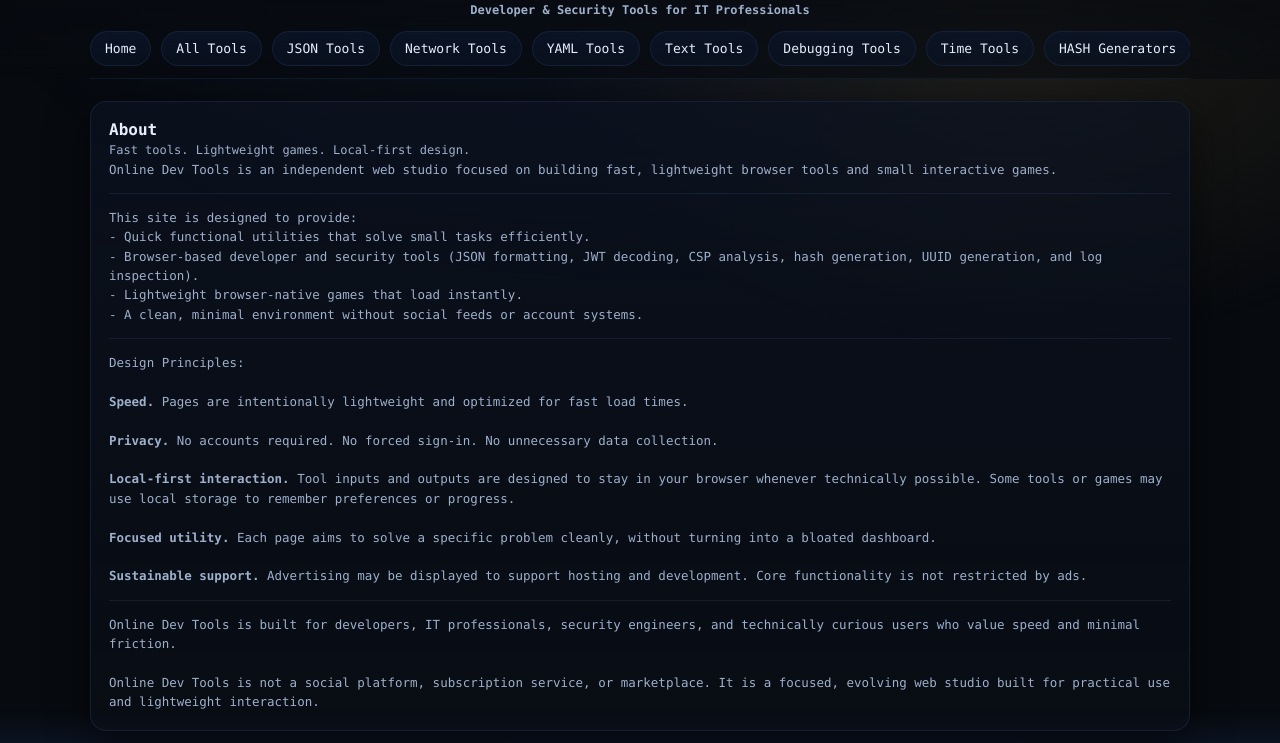
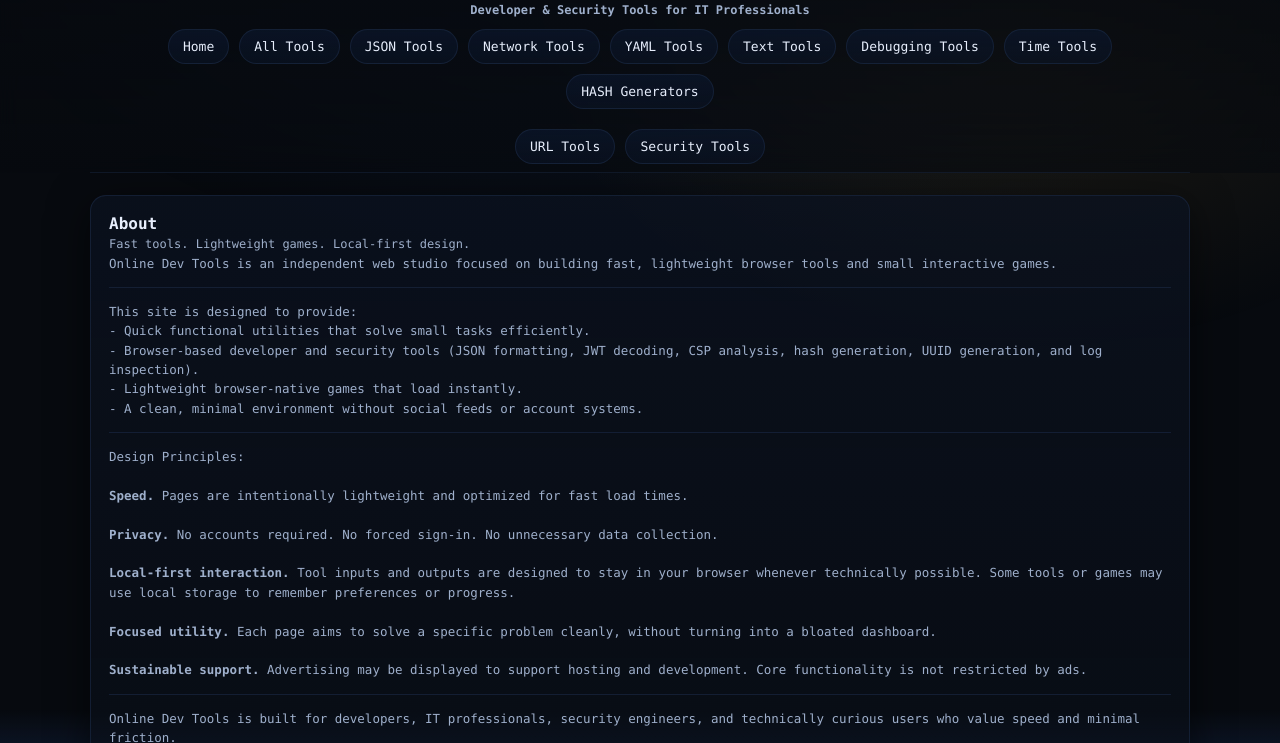
Before and after one commit to SandLotLab/onlinedevtools-site, a plain HTML site: page about.html in a window 1280 px wide. Shown: the part 57-800 px from the top of the page. Drawn offline with Linux system fonts and the light colour scheme.

Commit message:
Use navcenter header on all pages to fix dropdown layering

```diff
--- a/assets/site.css
+++ b/assets/site.css
@@ -59,6 +59,8 @@ body::after{
 main{
   flex:1 0 auto;
 }
+
+#site-header{position:relative;z-index:60}
 
 /* Header */
 /* Header */
@@ -139,7 +141,12 @@ header h2{
   justify-content:center;
   flex-wrap:wrap;
   padding-bottom:8px;
+  overflow:visible;
+  position:relative;
+  z-index:50;
 }
+
+.navcenter-break{flex-basis:100%;height:0;pointer-events:none}
 
 .pill{
   display:inline-flex;
@@ -163,8 +170,9 @@ header h2{
 }
 
 
-.category-nav{padding-bottom:10px;overflow-x:auto;overflow-y:visible;scrollbar-width:thin}
-.category-nav-track{display:flex !important;flex-direction:row;flex-wrap:wrap;align-items:center;gap:10px;min-width:max-content;padding:2px 0}
+.category-nav{padding-bottom:10px;overflow-x:auto;overflow-y:visible;scrollbar-width:thin;position:relative;z-index:50}
+.category-nav-track{display:flex;flex-direction:column;align-items:flex-start;gap:10px;padding:2px 0}
+.category-nav-row{display:flex;flex-wrap:wrap;align-items:center;gap:10px}
 .mega-tab{position:relative;display:inline-flex;flex:0 0 auto}
 .mega-tab summary{list-style:none !important;display:inline-flex !important;align-items:center;justify-content:center}
 .mega-tab summary::-webkit-details-marker{display:none}
--- a/partials/header.html
+++ b/partials/header.html
@@ -20,8 +20,7 @@
 
     </div>
 
-        <nav class="category-nav" aria-label="Tool categories">
-      <div class="category-nav-track">
+        <nav class="navcenter" aria-label="Tool categories">
         <a class="pill" href="/">Home</a>
         <a class="pill" href="/tools">All Tools</a>
 
@@ -100,6 +99,8 @@
           </div>
         </details>
 
+        <span class="navcenter-break" aria-hidden="true"></span>
+
         <details class="mega-tab">
           <summary class="pill category-tab">URL Tools</summary>
           <div class="mega-panel">
@@ -114,7 +115,6 @@
             <span class="mega-item disabled">Secure Paste (coming soon)</span>
           </div>
         </details>
-      </div>
     </nav>
 
   </div>
```
Also changed, not shown: index.html (+3 -3 lines).
